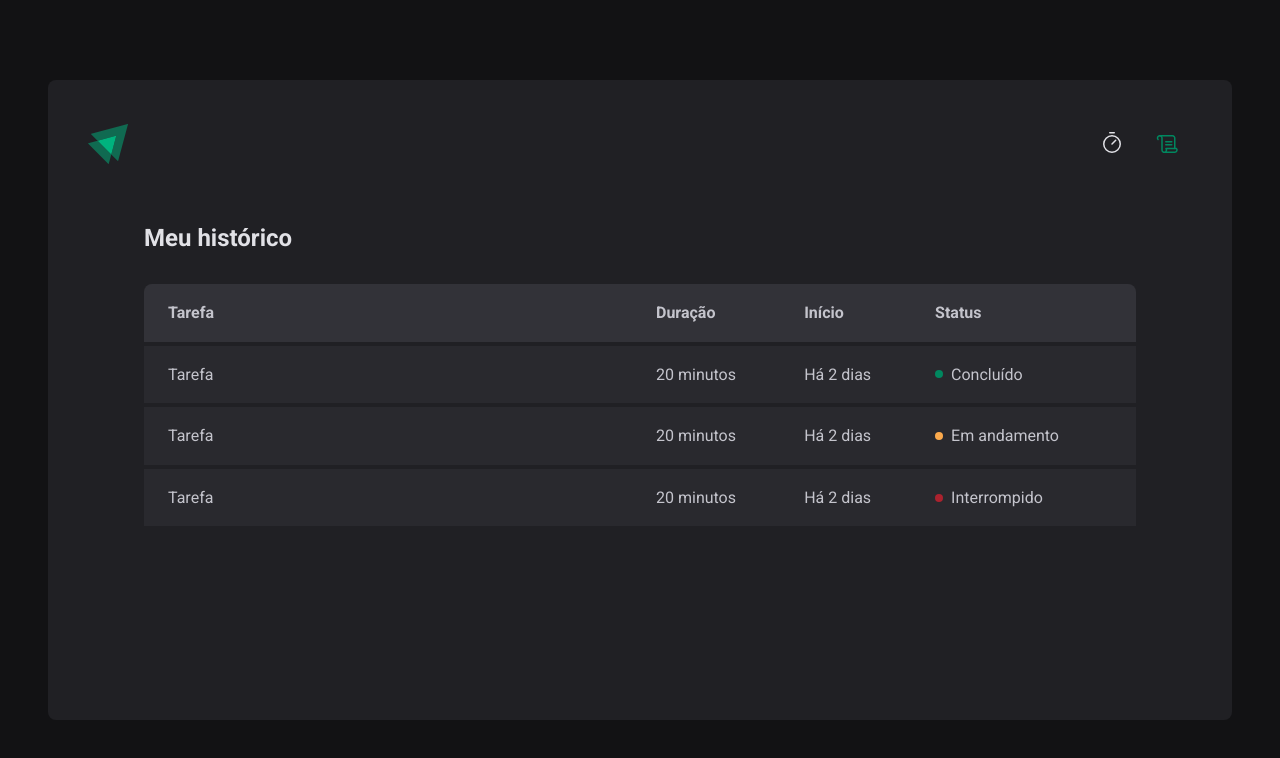
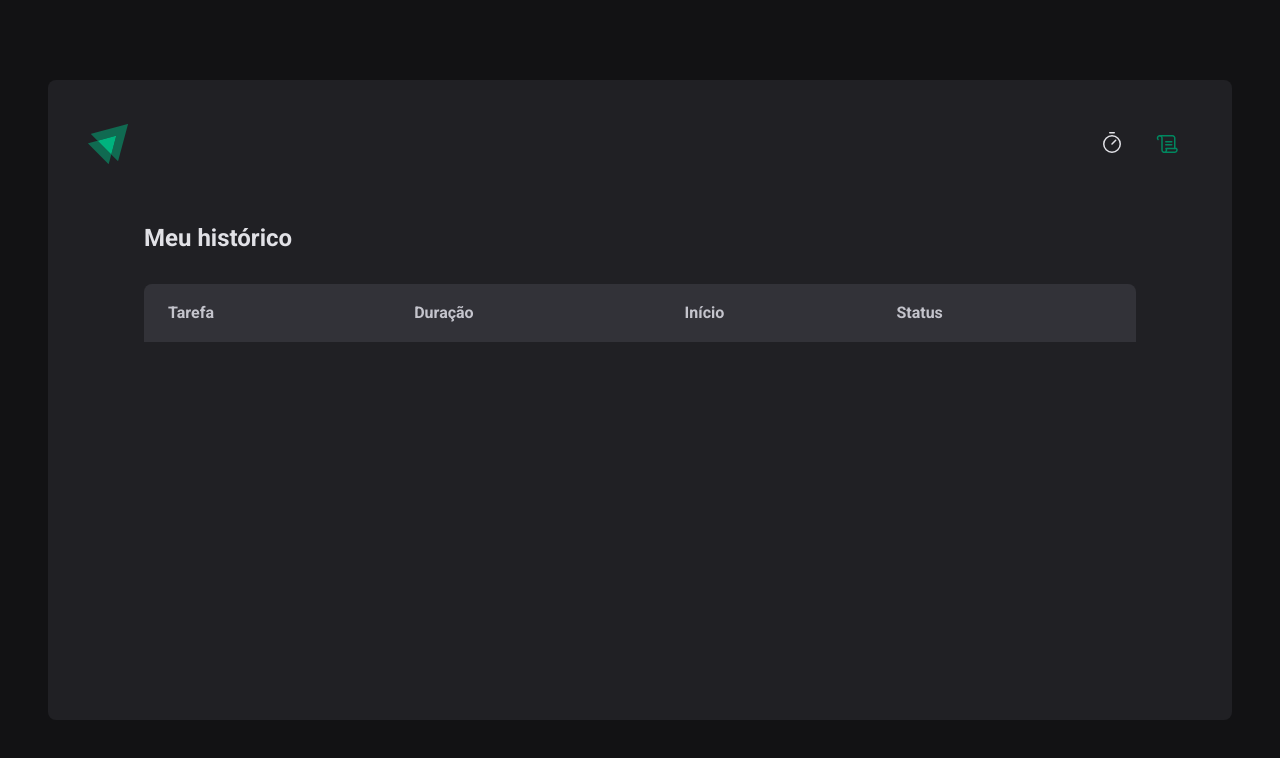
Before and after one commit to reciokaue/pomo-zero, a React (Vite) app: page /history in a window 1280 px wide. Shown: the top 758 px of the page. Built offline with nearby package versions, Linux system fonts and the light colour scheme.

Commit message:
history: getting data from context

```diff
--- a/src/pages/History/index.tsx
+++ b/src/pages/History/index.tsx
@@ -1,6 +1,9 @@
+import { useCycle } from '../../context/Cycle'
 import { HistoryContainer, HistoryList, Status } from './styles'
 
 export function History() {
+  const { cycles } = useCycle()
+
   return (
     <HistoryContainer>
       <h1>Meu histórico</h1>
@@ -15,30 +18,24 @@
             </tr>
           </thead>
           <tbody>
-            <tr>
-              <td>Tarefa</td>
-              <td>20 minutos</td>
-              <td>Há 2 dias</td>
-              <td>
-                <Status statusColor="green">Concluído</Status>
-              </td>
-            </tr>
-            <tr>
-              <td>Tarefa</td>
-              <td>20 minutos</td>
-              <td>Há 2 dias</td>
-              <td>
-                <Status statusColor="yellow">Em andamento</Status>
-              </td>
-            </tr>
-            <tr>
-              <td>Tarefa</td>
-              <td>20 minutos</td>
-              <td>Há 2 dias</td>
-              <td>
-                <Status statusColor="red">Interrompido</Status>
-              </td>
-            </tr>
+            {cycles.map((cycle) => (
+              <tr key={cycle.id}>
+                <td>{cycle.task}</td>
+                <td>{cycle.minutesAmount} minutos</td>
+                <td>{cycle.startDate?.toISOString()}</td>
+                <td>
+                  {cycle.finishedDate && (
+                    <Status statusColor="green">Concluído</Status>
+                  )}
+                  {cycle.interruptedDate && (
+                    <Status statusColor="red">Interrompido</Status>
+                  )}
+                  {!(cycle.interruptedDate && cycle.finishedDate) && (
+                    <Status statusColor="yellow">Em andamento</Status>
+                  )}
+                </td>
+              </tr>
+            ))}
           </tbody>
         </table>
       </HistoryList>
```
